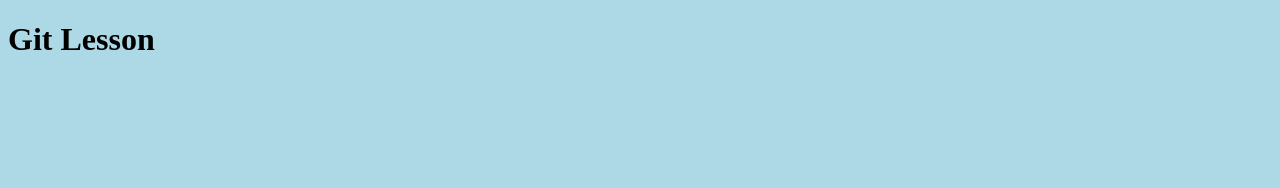
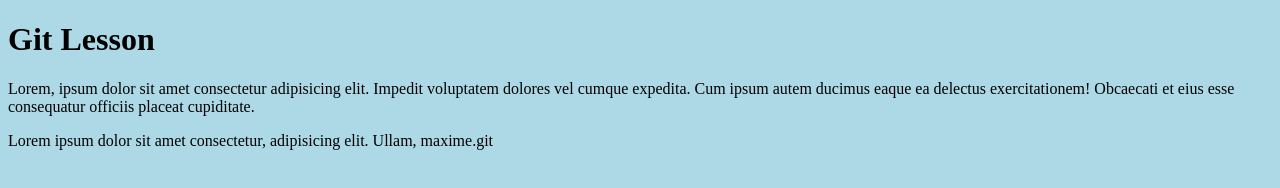
Before and after one commit to Code-Breaker2000/github-practice-10, a plain HTML site: page index.html in a window 1280 px wide. Drawn offline with Linux system fonts and the light colour scheme.

Commit message:
added some paragraphs to index page

```diff
--- a/index.html
+++ b/index.html
@@ -11,6 +11,10 @@
 <body>
 	<h1>Git Lesson</h1>
 
+	<p>Lorem, ipsum dolor sit amet consectetur adipisicing elit. Impedit voluptatem dolores vel cumque expedita. Cum ipsum autem ducimus eaque ea delectus exercitationem! Obcaecati et eius esse consequatur officiis placeat cupiditate.</p>
+
+	<p>Lorem ipsum dolor sit amet consectetur, adipisicing elit. Ullam, maxime.git </p>
+
 
 
 </body>
```
